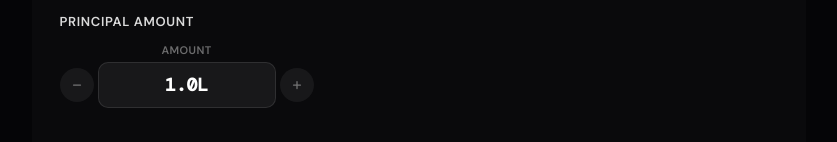
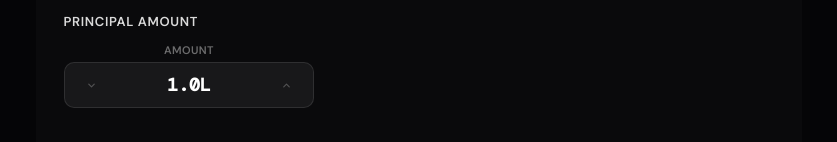
Before and after one commit to JbRzKratos/Finacial-Calc, a React (Vite) app: page /calculator/fd in a window 1280 px wide. Shown: the part 157-299 px from the top of the page, without its empty margins (221-1058 px from the left). Built offline with nearby package versions, Linux system fonts and the light colour scheme.

Commit message:
feat: update StepperCol component with improved button icons and styles

```diff
--- a/src/components/common/StepperBox/StepperBox.tsx
+++ b/src/components/common/StepperBox/StepperBox.tsx
@@ -71,6 +71,7 @@ const StepperCol = memo(function StepperCol({ field, id, hasStep }: StepperColPr
     <div className="stepper-col">
       <label htmlFor={id} className="stepper-col-label">{field.label}</label>
       <div className="stepper-control">
+        <div className="stepper-value-box">
           {hasStep && (
             <button
               type="button"
@@ -79,10 +80,9 @@ const StepperCol = memo(function StepperCol({ field, id, hasStep }: StepperColPr
               aria-label={`Decrease ${field.label.toLowerCase()}`}
               tabIndex={-1}
             >
-            <svg viewBox="0 0 24 24" fill="none"><path d="M5 12h14"/></svg>
+              <svg viewBox="0 0 24 24"><path d="M6 9l6 6 6-6"/></svg>
             </button>
           )}
-        <div className="stepper-value-box">
           <div className="stepper-value-inner">
             <input
               id={id}
@@ -97,7 +97,6 @@ const StepperCol = memo(function StepperCol({ field, id, hasStep }: StepperColPr
             />
             {field.suffix && <span className="stepper-unit">{field.suffix}</span>}
           </div>
-        </div>
           {hasStep && (
             <button
               type="button"
@@ -106,9 +105,10 @@ const StepperCol = memo(function StepperCol({ field, id, hasStep }: StepperColPr
               aria-label={`Increase ${field.label.toLowerCase()}`}
               tabIndex={-1}
             >
-            <svg viewBox="0 0 24 24" fill="none"><path d="M12 5v14M5 12h14"/></svg>
+              <svg viewBox="0 0 24 24"><path d="M6 15l6-6 6 6"/></svg>
             </button>
           )}
+        </div>
       </div>
     </div>
   );
--- a/src/globals.css
+++ b/src/globals.css
@@ -741,39 +741,6 @@
     align-items: center;
     justify-content: center;
     width: 100%;
-    gap: 4px;
-  }
-  .stepper-btn {
-    width: clamp(26px, 7vw, 34px);
-    height: clamp(26px, 7vw, 34px);
-    flex-shrink: 0;
-    border-radius: 50%;
-    display: flex;
-    align-items: center;
-    justify-content: center;
-    border: none;
-    background: rgba(255,255,255,0.06);
-    color: rgba(255,255,255,0.4);
-    cursor: pointer;
-    transition: background-color 0.15s ease, color 0.15s ease;
-    -webkit-tap-highlight-color: transparent;
-    padding: 0;
-    font-size: clamp(16px, 4.5vw, 20px);
-    font-weight: 300;
-  }
-  .stepper-btn:hover {
-    background: rgba(255,255,255,0.12);
-    color: #FFF;
-  }
-  .stepper-btn:active {
-    transform: scale(0.92);
-  }
-  .stepper-btn svg {
-    width: clamp(8px, 2.2vw, 12px);
-    height: clamp(8px, 2.2vw, 12px);
-    stroke: currentColor;
-    stroke-width: 2.5;
-    stroke-linecap: round;
   }
   .stepper-value-box {
     flex: 1;
@@ -781,20 +748,56 @@
     height: clamp(36px, 10vw, 46px);
     border-radius: clamp(8px, 2vw, 10px);
     display: flex;
+    flex-direction: row;
+    align-items: center;
+    padding: 0 clamp(6px, 2vw, 12px);
+    background: rgba(255,255,255,0.06);
+    border: 1px solid rgba(255,255,255,0.1);
+    overflow: hidden;
+  }
+  .stepper-btn {
+    width: clamp(22px, 6vw, 30px);
+    height: 100%;
+    flex-shrink: 0;
+    display: flex;
     align-items: center;
     justify-content: center;
-    overflow: hidden;
-    padding: 0 clamp(4px, 1.5vw, 8px);
+    border: none;
+    background: transparent;
+    color: rgba(255,255,255,0.25);
+    cursor: pointer;
+    transition: color 0.15s ease, background-color 0.15s ease;
+    -webkit-tap-highlight-color: transparent;
+    padding: 0;
+    box-sizing: border-box;
+  }
+  .stepper-btn:hover {
     background: rgba(255,255,255,0.06);
-    border: 1px solid rgba(255,255,255,0.1);
+    color: rgba(255,255,255,0.7);
+  }
+  .stepper-btn:active {
+    background: rgba(255,255,255,0.1);
+  }
+  .stepper-btn svg {
+    width: clamp(7px, 2vw, 11px);
+    height: clamp(7px, 2vw, 11px);
+    stroke: currentColor;
+    stroke-width: 2.5;
+    stroke-linecap: round;
+    stroke-linejoin: round;
+    fill: none;
   }
   .stepper-value-inner {
+    flex: 1;
     display: flex;
     flex-direction: row;
-    align-items: baseline;
+    align-items: center;
     justify-content: center;
     white-space: nowrap;
     gap: 1px;
+    padding: 0;
+    line-height: 1;
+    overflow: hidden;
   }
   .stepper-number {
     font-size: clamp(14px, 4vw, 18px);
@@ -807,11 +810,12 @@
     outline: none;
     font-family: 'DM Mono', monospace;
     text-align: center;
-    min-width: 0;
-    width: auto;
+    width: 100%;
     -moz-appearance: textfield;
     padding: 0;
     line-height: 1;
+    overflow: hidden;
+    text-overflow: ellipsis;
   }
   .stepper-number:focus {
     outline: none;
```
Lines whose indentation alone changed are shown as unchanged.
